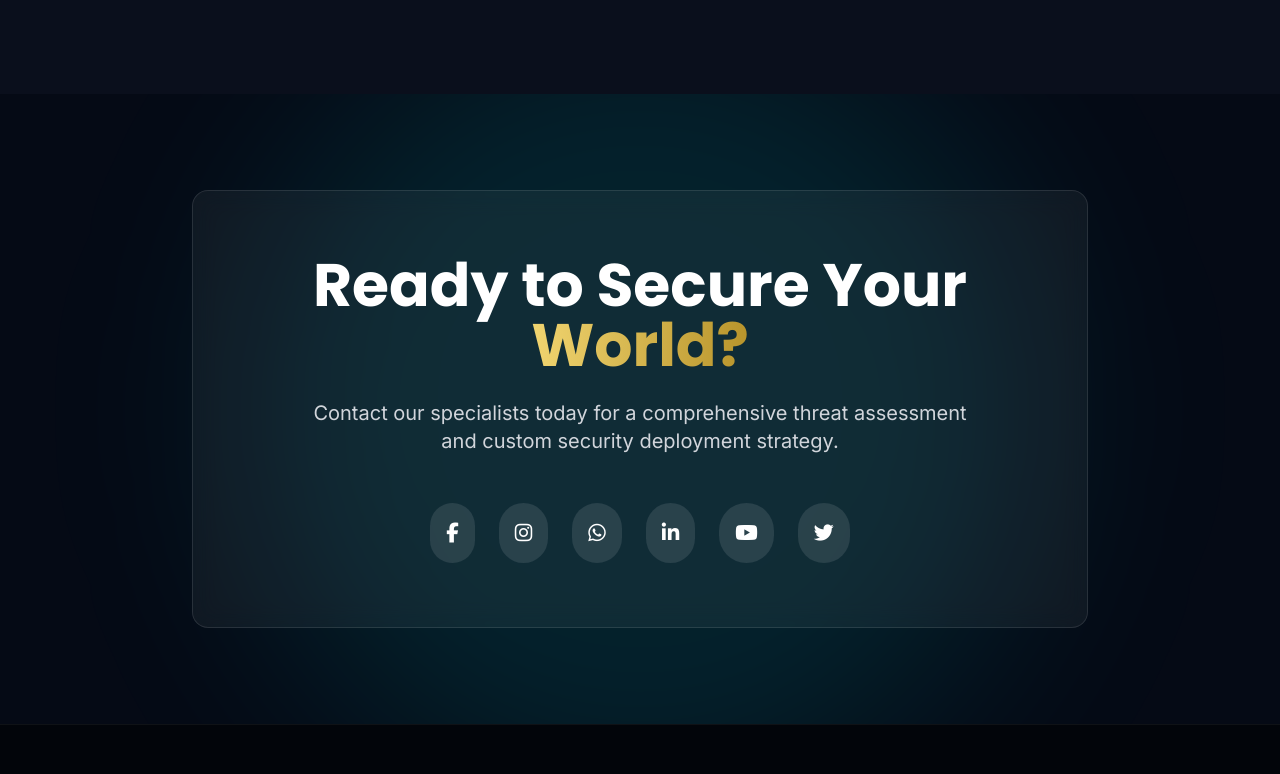
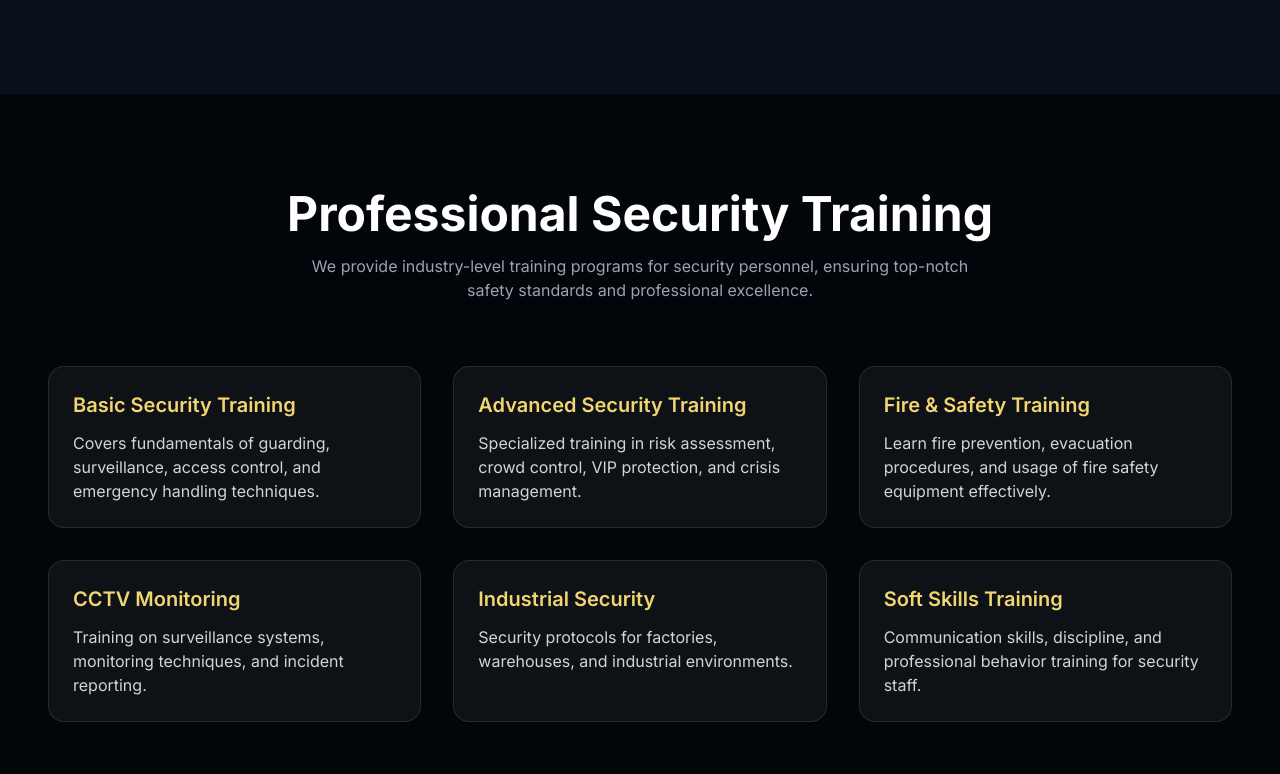
Before and after one commit to Er-Prashant-Developer/Security, a React (Vite) app: page / in a window 1280 px wide. Shown: the part 7826-8600 px from the top of the page. Built offline with nearby package versions, Linux system fonts and the light colour scheme.

Commit message:
all done

```diff
--- a/src/App.jsx
+++ b/src/App.jsx
@@ -11,6 +11,7 @@ import About from './components/About';
 import Services from './components/Services';
 import WhyChooseUs from './components/WhyChooseUs';
 import Industries from './components/Industries';
+import Training from "./components/Training";
 import Projects from './components/Projects';
 import Testimonials from './components/Testimonials';
 import CTA from './components/CTA';
@@ -63,6 +64,7 @@ function App() {
           <Industries />
           <Projects />
           <Testimonials />
+          <Training/>
           <CTA />
           <Footer />
 
--- /dev/null
+++ b/src/components/Training.jsx
@@ -0,0 +1,87 @@
+import React from "react";
+
+const Training = () => {
+  return (
+    <section
+      id="training"
+      className="min-h-screen bg-[#02050A] text-white py-24 px-6 md:px-12"
+    >
+      <div className="max-w-7xl mx-auto">
+        <div className="text-center mb-16">
+          <h1 className="text-4xl md:text-5xl font-bold mb-4">
+            Professional Security Training
+          </h1>
+          <p className="text-gray-400 max-w-2xl mx-auto">
+            We provide industry-level training programs for security personnel,
+            ensuring top-notch safety standards and professional excellence.
+          </p>
+        </div>
+
+        <div className="grid grid-cols-1 md:grid-cols-2 lg:grid-cols-3 gap-8">
+          {/* CARD 1 */}
+          <div className="bg-white/5 border border-white/10 rounded-2xl p-6 hover:scale-105 transition">
+            <h3 className="text-xl font-semibold mb-3 text-gold-400">
+              Basic Security Training
+            </h3>
+            <p className="text-gray-300">
+              Covers fundamentals of guarding, surveillance, access control, and
+              emergency handling techniques.
+            </p>
+          </div>
+
+          <div className="bg-white/5 border border-white/10 rounded-2xl p-6 hover:scale-105 transition">
+            <h3 className="text-xl font-semibold mb-3 text-gold-400">
+              Advanced Security Training
+            </h3>
+            <p className="text-gray-300">
+              Specialized training in risk assessment, crowd control, VIP
+              protection, and crisis management.
+            </p>
+          </div>
+
+          <div className="bg-white/5 border border-white/10 rounded-2xl p-6 hover:scale-105 transition">
+            <h3 className="text-xl font-semibold mb-3 text-gold-400">
+              Fire & Safety Training
+            </h3>
+            <p className="text-gray-300">
+              Learn fire prevention, evacuation procedures, and usage of fire
+              safety equipment effectively.
+            </p>
+          </div>
+
+          <div className="bg-white/5 border border-white/10 rounded-2xl p-6 hover:scale-105 transition">
+            <h3 className="text-xl font-semibold mb-3 text-gold-400">
+              CCTV Monitoring
+            </h3>
+            <p className="text-gray-300">
+              Training on surveillance systems, monitoring techniques, and
+              incident reporting.
+            </p>
+          </div>
+
+          <div className="bg-white/5 border border-white/10 rounded-2xl p-6 hover:scale-105 transition">
+            <h3 className="text-xl font-semibold mb-3 text-gold-400">
+              Industrial Security
+            </h3>
+            <p className="text-gray-300">
+              Security protocols for factories, warehouses, and industrial
+              environments.
+            </p>
+          </div>
+
+          <div className="bg-white/5 border border-white/10 rounded-2xl p-6 hover:scale-105 transition">
+            <h3 className="text-xl font-semibold mb-3 text-gold-400">
+              Soft Skills Training
+            </h3>
+            <p className="text-gray-300">
+              Communication skills, discipline, and professional behavior
+              training for security staff.
+            </p>
+          </div>
+        </div>
+      </div>
+    </section>
+  );
+};
+
+export default Training;
```
